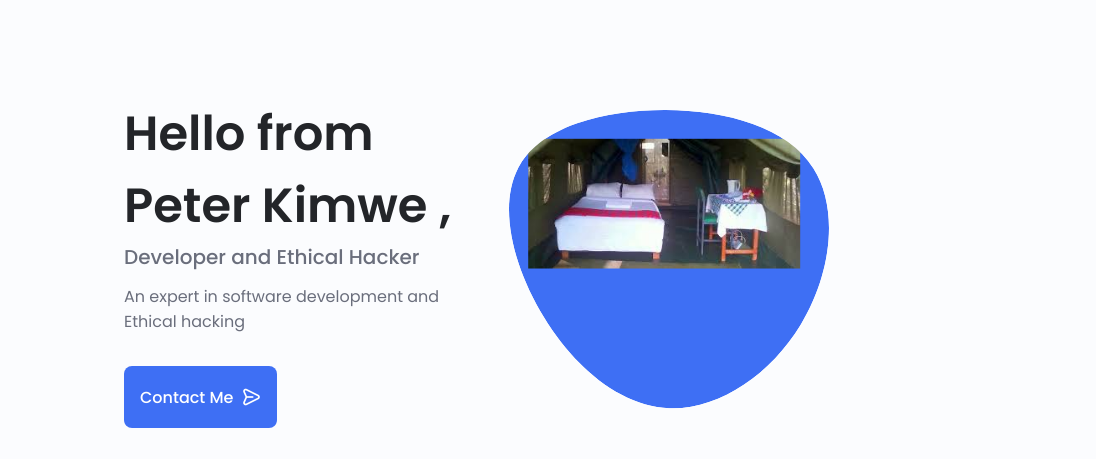
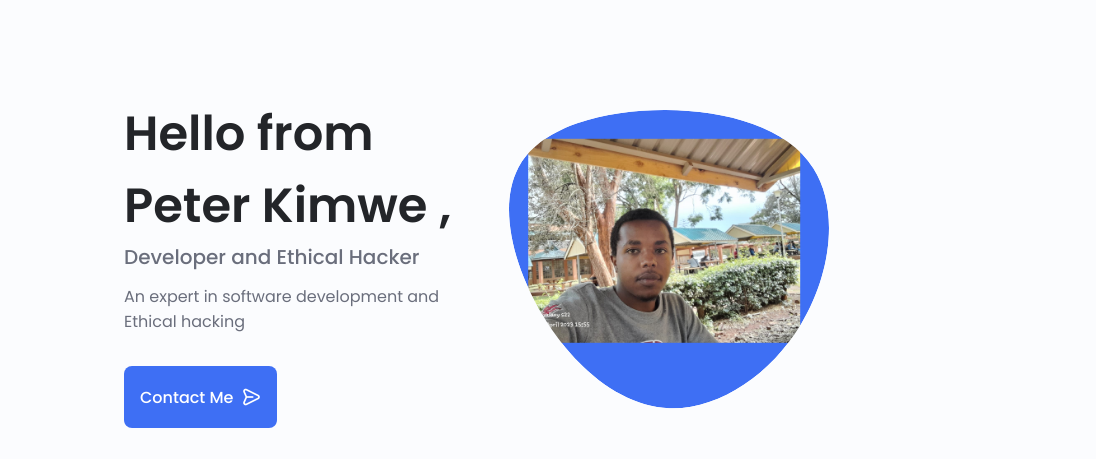
Before and after one commit to six1821/peterkimweportfolio2.github.io, a plain HTML site: page index.html in a window 1280 px wide. Shown: the part 86-545 px from the top of the page, 184-1280 px from the left. Drawn offline with nearby package versions, Linux system fonts and the light colour scheme; files whose address does not match are found by name.

Commit message:
Update index.html

```diff
--- a/index.html
+++ b/index.html
@@ -113,7 +113,7 @@
             165.547 130.807 187.559 100.226 186.353C69.6454 185.297 41.0228 161.023 21.7403
             129.362C2.45775 97.8511 -7.48481 59.1033 6.67581 34.5279C20.9871 10.1032 59.7028
             -0.149132 97.9666 0.00163737C136.23 0.303176 174.193 10.857 190.312 36.4879Z" />
-                                <image class="home__blob-img" x="12" y="18" xlink:href="assets/img/images (1).jfif"/>
+                                <image class="home__blob-img" x="12" y="18" xlink:href="assets/img/myphoto.jfif"/>
                             </g>
                         </svg>
 
```
